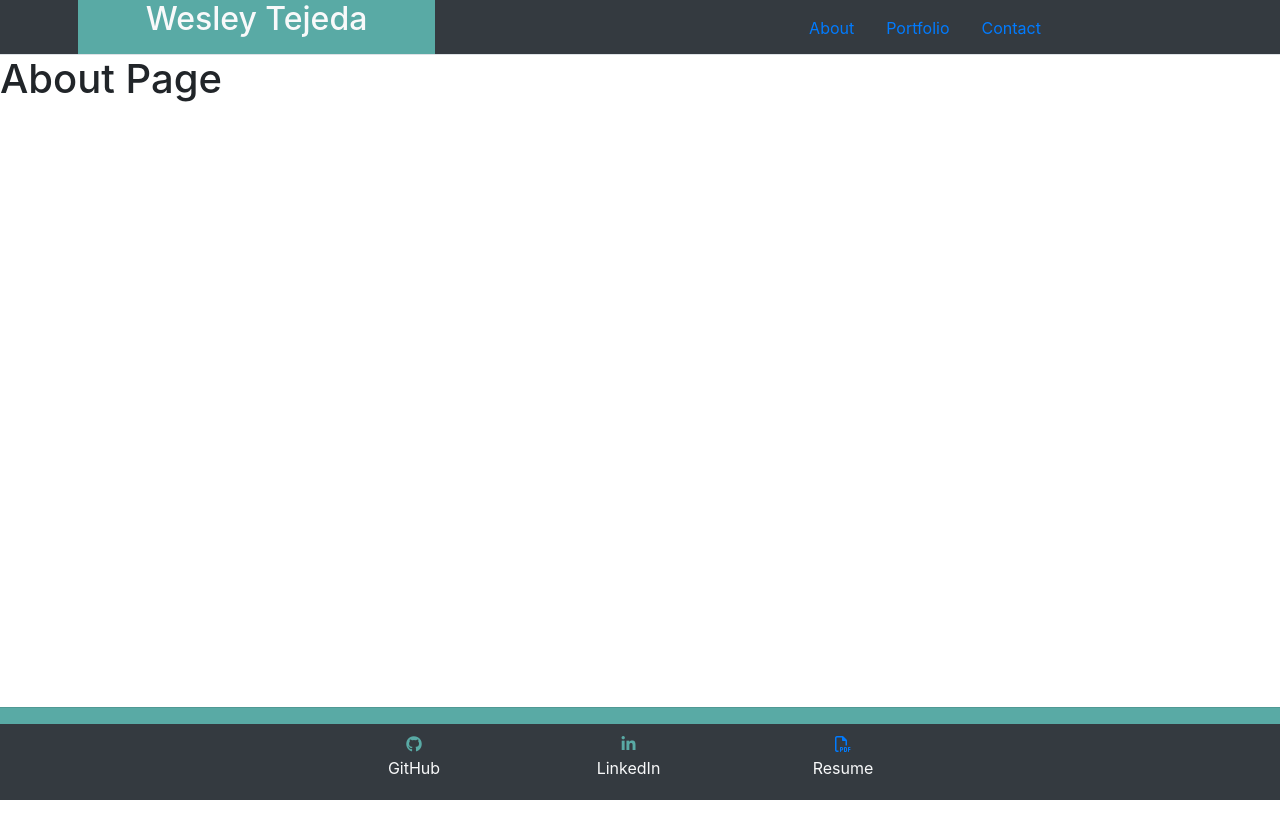
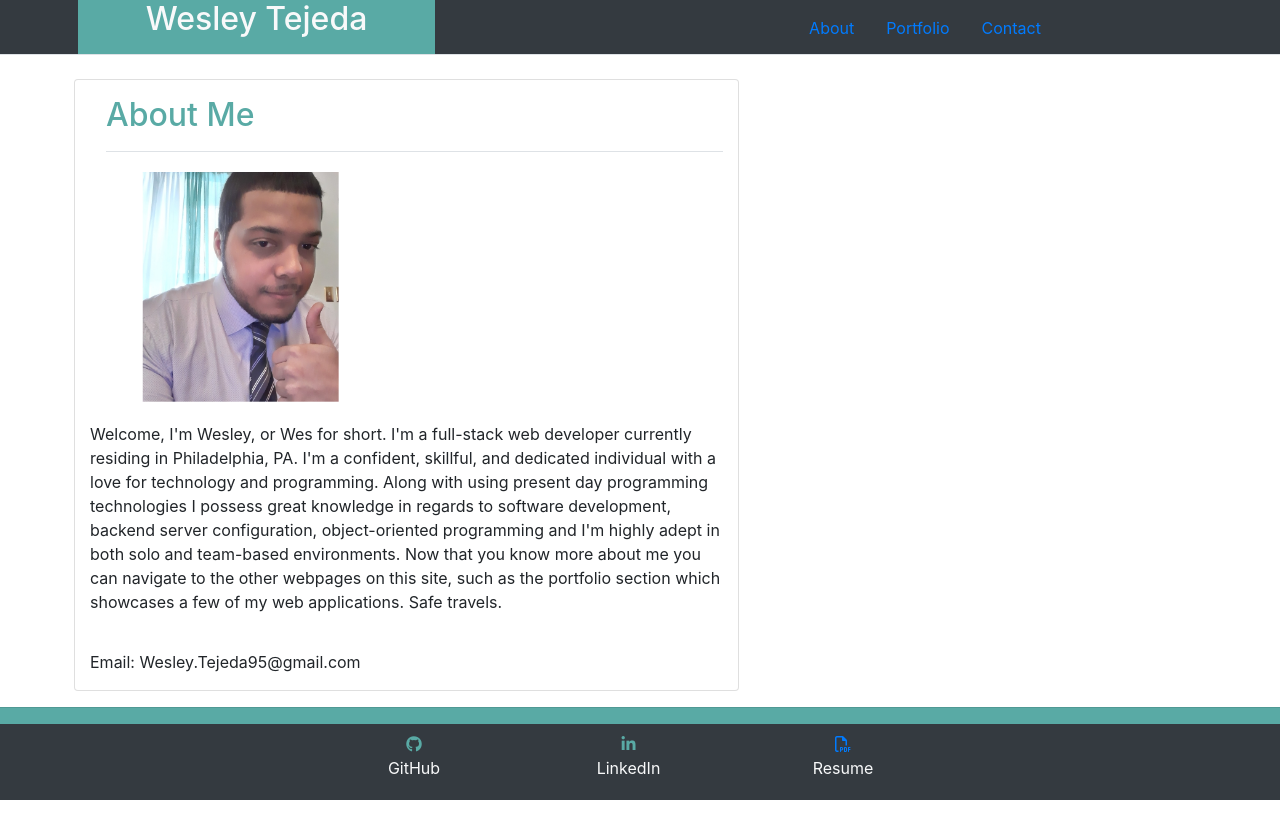
Before and after one commit to WesleyTejeda/react-portfolio, a React (Create React App) app: page / in a window 1280 px wide. Built offline with nearby package versions, Linux system fonts and the light colour scheme.

Commit message:
Updated About Component

```diff
--- a/src/components/About/about.js
+++ b/src/components/About/about.js
@@ -1,10 +1,23 @@
 import React from "react";
 import styles from "./style.css";
 
-export default function About(){
+export default function About() {
     return (
-        <div>
-            <h1>About Page</h1>
+        <div className="container pt-4 mb-4">
+                <section className="row">
+                    <div className="ml-1 card col-lg-7 col-m-12 col-sm-12">
+                            <div className="card-title border-bottom pb-2 ml-3 mb-0">
+                        <h2 className="mt-3 ml" style={{color:"#59aaa5"}}>About Me</h2>
+                    </div>
+                            <div className="col-lg-6 col-md-6 col-sm-12 card-body">
+                        <img className="float-left aboutPic" src="images/myPic.png" alt="Picture of Wesley Tejeda, thumbs up!" />
+                            </div>
+                            <article className="pb-4 mb-2">
+                            Welcome, I'm Wesley, or Wes for short. I'm a full-stack web developer currently residing in Philadelphia, PA. I'm a confident, skillful, and dedicated individual with a love for technology and programming. Along with using present day programming technologies I possess great knowledge in regards to software development, backend server configuration, object-oriented programming and I'm highly adept in both solo and team-based environments. Now that you know more about me you can navigate to the other webpages on this site, such as the portfolio section which showcases a few of my web applications. Safe travels.
+                            </article>
+                        <p className="pt-1">Email: Wesley.Tejeda95@gmail.com</p>
+                    </div>
+                </section>
         </div>
-    )
+            )
 }
```
